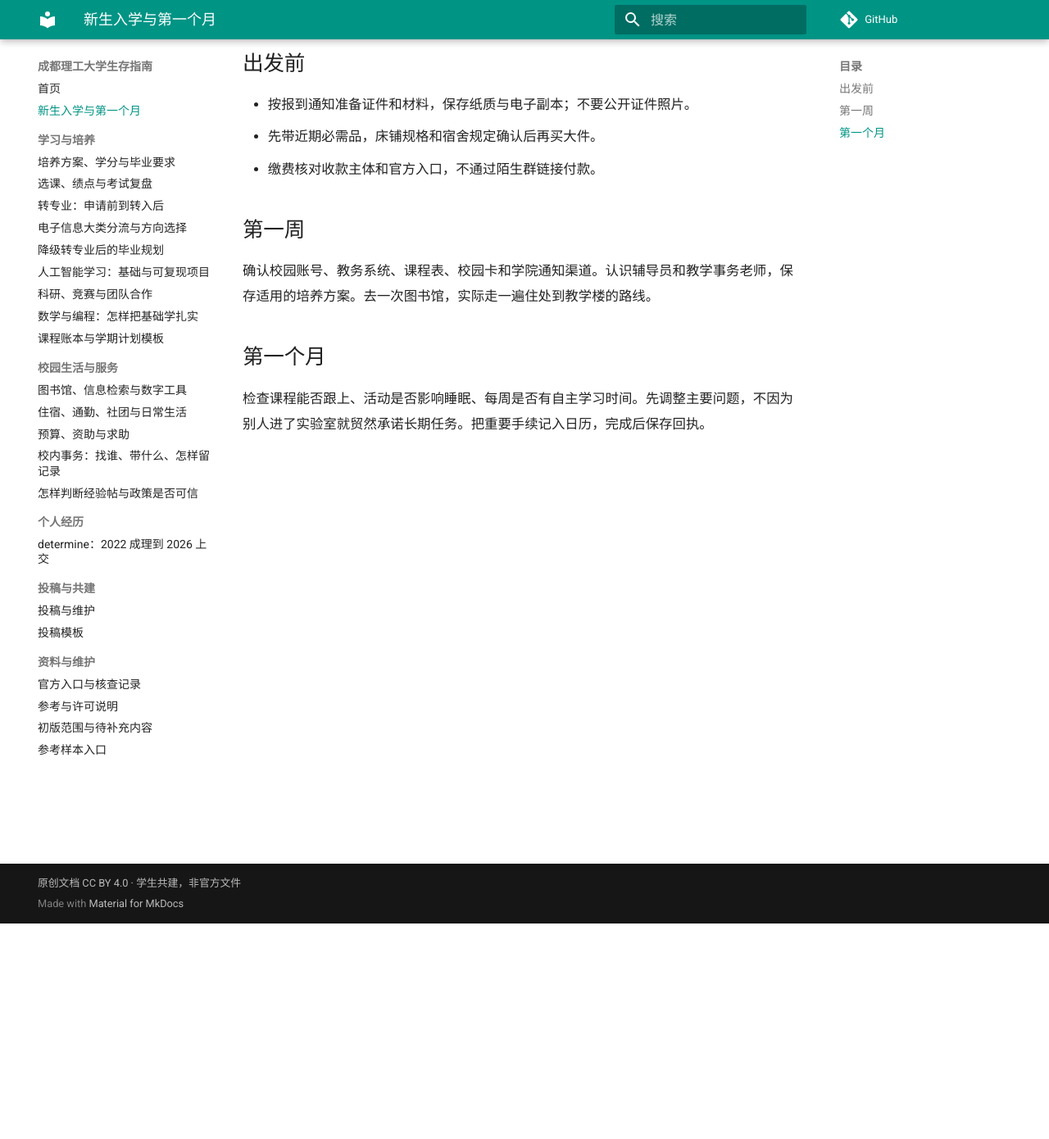
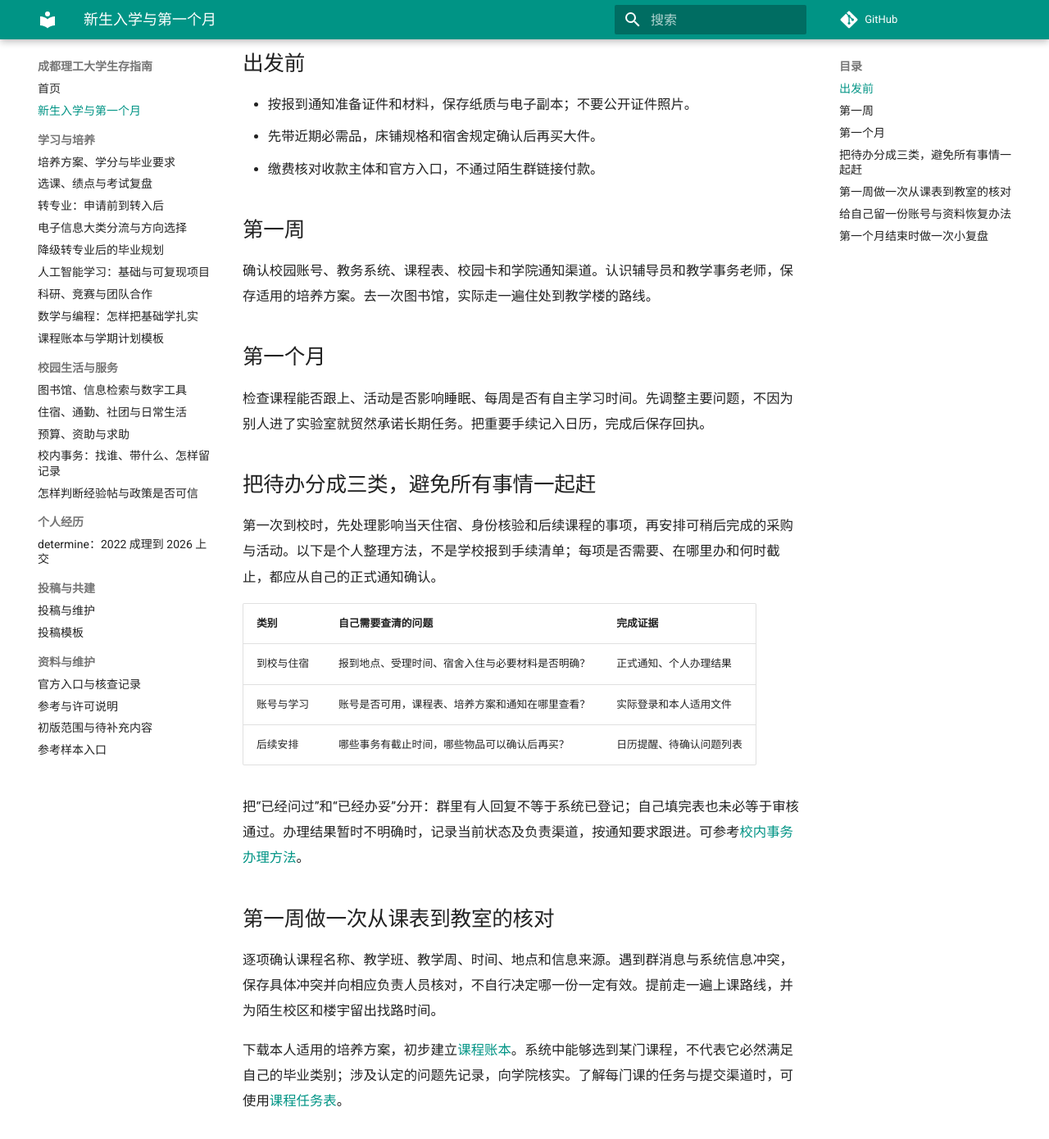
Before and after one commit to determine123/CDUT-Survival-Guide, an MkDocs documentation site: the page built from docs/start/arrival.md, in a window 1280 px wide and 1400 px high, scrolled down 273 px. Shown: the top 1390 px of the window at 82% size. Built offline with MkDocs 1.6.1 and Material for MkDocs 9.7.7, drawn with Linux system fonts in a browser that asks for light colours; comment, search, counter and statistics services are not loaded; some of the changed text lies outside the part shown.

Commit message:
docs: expand first-month arrival and study checklist

```diff
--- a/docs/start/arrival.md
+++ b/docs/start/arrival.md
@@ -14,3 +14,40 @@
 
 ## 第一个月
 检查课程能否跟上、活动是否影响睡眠、每周是否有自主学习时间。先调整主要问题，不因为别人进了实验室就贸然承诺长期任务。把重要手续记入日历，完成后保存回执。
+
+
+## 把待办分成三类，避免所有事情一起赶
+
+第一次到校时，先处理影响当天住宿、身份核验和后续课程的事项，再安排可稍后完成的采购与活动。以下是个人整理方法，不是学校报到手续清单；每项是否需要、在哪里办和何时截止，都应从自己的正式通知确认。
+
+| 类别 | 自己需要查清的问题 | 完成证据 |
+| --- | --- | --- |
+| 到校与住宿 | 报到地点、受理时间、宿舍入住与必要材料是否明确？ | 正式通知、个人办理结果 |
+| 账号与学习 | 账号是否可用，课程表、培养方案和通知在哪里查看？ | 实际登录和本人适用文件 |
+| 后续安排 | 哪些事务有截止时间，哪些物品可以确认后再买？ | 日历提醒、待确认问题列表 |
+
+把“已经问过”和“已经办妥”分开：群里有人回复不等于系统已登记；自己填完表也未必等于审核通过。办理结果暂时不明确时，记录当前状态及负责渠道，按通知要求跟进。可参考[校内事务办理方法](../life/services.md)。
+
+## 第一周做一次从课表到教室的核对
+
+逐项确认课程名称、教学班、教学周、时间、地点和信息来源。遇到群消息与系统信息冲突，保存具体冲突并向相应负责人员核对，不自行决定哪一份一定有效。提前走一遍上课路线，并为陌生校区和楼宇留出找路时间。
+
+下载本人适用的培养方案，初步建立[课程账本](../study/course-ledger.md)。系统中能够选到某门课程，不代表它必然满足自己的毕业类别；涉及认定的问题先记录，向学院核实。了解每门课的任务与提交渠道时，可使用[课程任务表](../study/courses.md)。
+
+## 给自己留一份账号与资料恢复办法
+
+检查校园账号的找回方式和自己能够使用的验证渠道，妥善保存必要的恢复信息。不要把密码、验证码或恢复码发给声称帮忙激活账号的人；遇到登录故障，从已确认的学校入口寻找支持渠道。
+
+为通知、课程文件和办理回执建立简单目录。保存一份能在主设备临时无法使用时取回的重要资料，并实际检查是否能够打开。证件和账号信息放在私人空间，公开求助截图前遮盖身份、验证码和二维码等内容。资料检索与备份方法见[图书馆与资料管理](../life/library.md)。
+
+## 第一个月结束时做一次小复盘
+
+用十几分钟回答以下问题，并只选少量可执行的调整：
+
+- 最近一次作业或实验，是否清楚要求、按渠道提交并查看了反馈？
+- 哪门课最需要补先修知识？能否写出一个具体卡点去提问？
+- 通勤、社团或其他承诺是否挤占了必须课程与正常休息？
+- 是否还存在未完成的手续、未确认的费用或错过的通知？下一步由谁确认？
+- 当自己遇到学习或生活困难时，知道可以向哪些可信任的人或学校渠道求助吗？
+
+不要把第一个月是否进入实验室、加入多少组织作为适应成功的唯一判断。先建立能持续运行的学习和生活安排，再逐步增加任务。对暂时不确定的方向保留探索空间，不必在刚入学时承诺整个本科阶段的路径。
```
Also changed, not shown: other parts of docs/start/arrival.md (+1 -1 lines).
